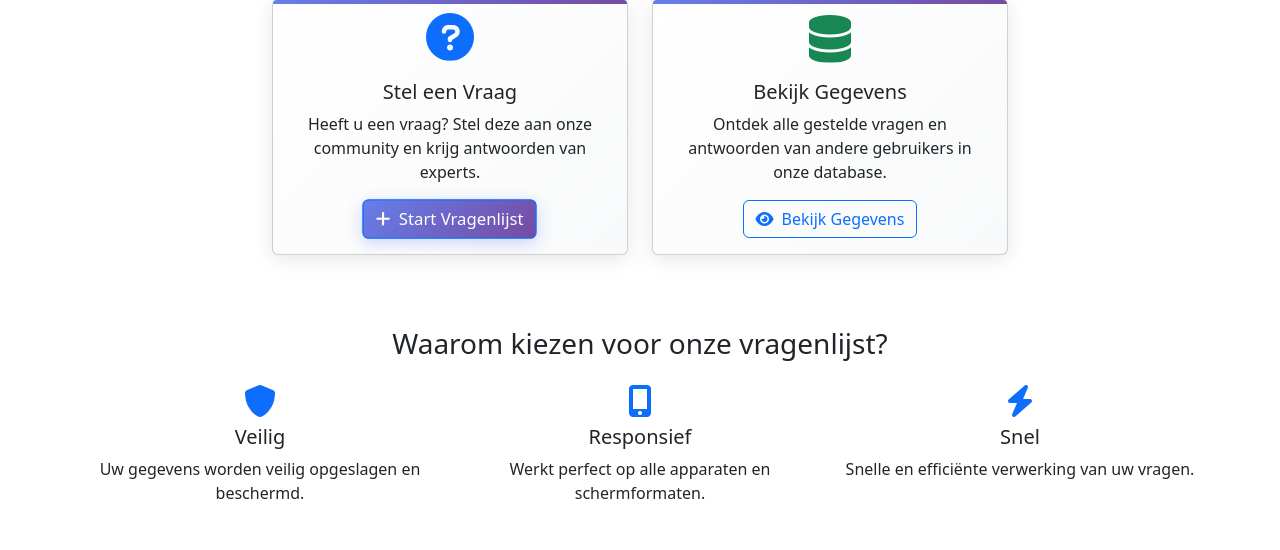
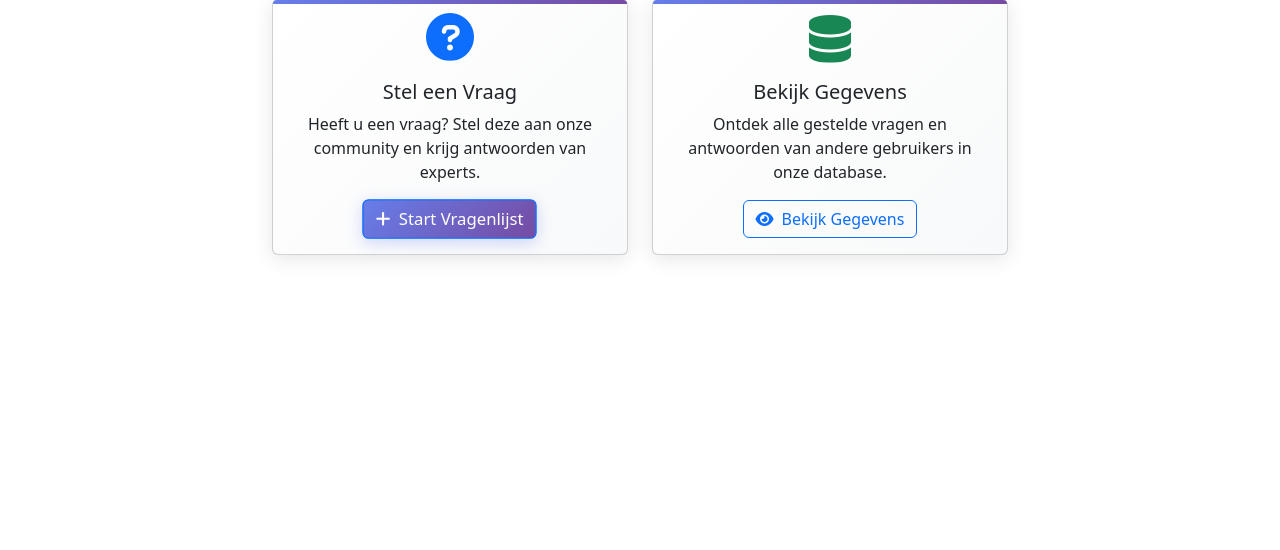
Before and after one commit to zaourzag/userstories, a PHP site: page / in a window 1280 px wide. Shown: the part 326-876 px from the top of the page. Run offline with PHP 8.4, Linux system fonts and the light colour scheme.

Commit message:
aanpassen van html en SQL queries

```diff
--- a/index.php
+++ b/index.php
@@ -49,34 +49,7 @@ echo '<div id="wrapper">
       </div>
     </div>
 
-    <div class="row mt-5">
-      <div class="col-12 text-center fade-in">
-        <h3 class="mb-4">Waarom kiezen voor onze vragenlijst?</h3>
-        <div class="row">
-          <div class="col-md-4 mb-3">
-            <div class="slide-in" style="animation-delay: 0.6s;">
-              <i class="fas fa-shield-alt text-primary mb-2" style="font-size: 2rem;"></i>
-              <h5>Veilig</h5>
-              <p>Uw gegevens worden veilig opgeslagen en beschermd.</p>
-            </div>
-          </div>
-          <div class="col-md-4 mb-3">
-            <div class="slide-in" style="animation-delay: 0.8s;">
-              <i class="fas fa-mobile-alt text-primary mb-2" style="font-size: 2rem;"></i>
-              <h5>Responsief</h5>
-              <p>Werkt perfect op alle apparaten en schermformaten.</p>
-            </div>
-          </div>
-          <div class="col-md-4 mb-3">
-            <div class="slide-in" style="animation-delay: 1s;">
-              <i class="fas fa-bolt text-primary mb-2" style="font-size: 2rem;"></i>
-              <h5>Snel</h5>
-              <p>Snelle en efficiënte verwerking van uw vragen.</p>
-            </div>
-          </div>
-        </div>
-      </div>
-    </div>
+
   </main>';
 
 include 'includes/footer.php';
--- a/utils.php
+++ b/utils.php
@@ -19,7 +19,7 @@ function __construct() {
 
 }
 public function Vragen() {
-    $sql = "SELECT * FROM vragen ORDER BY id DESC";
+    $sql = "SELECT * FROM vragen ORDER BY id ASC";
     $result = $this->db->query($sql);
     if ($result->num_rows > 0) {
         $questionCount = 0;
```
